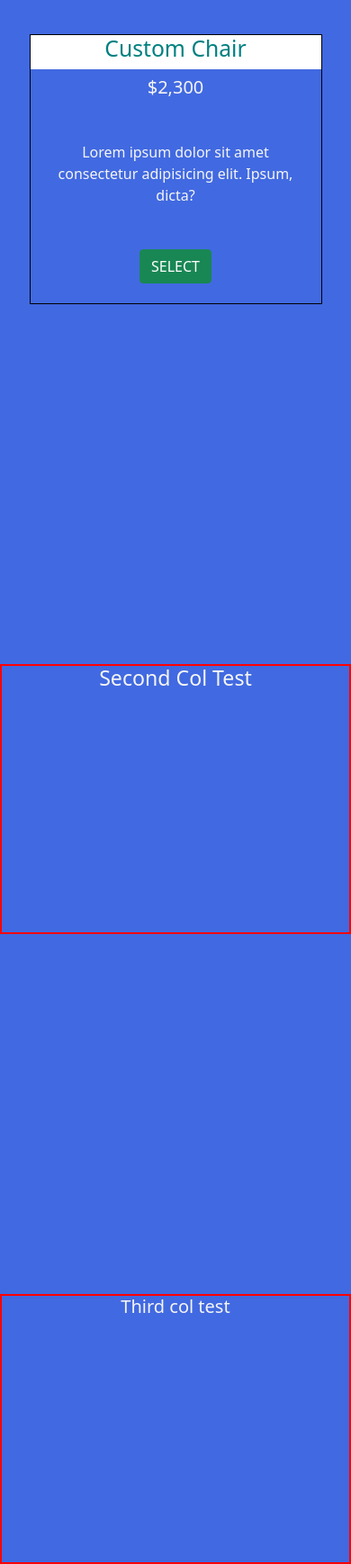
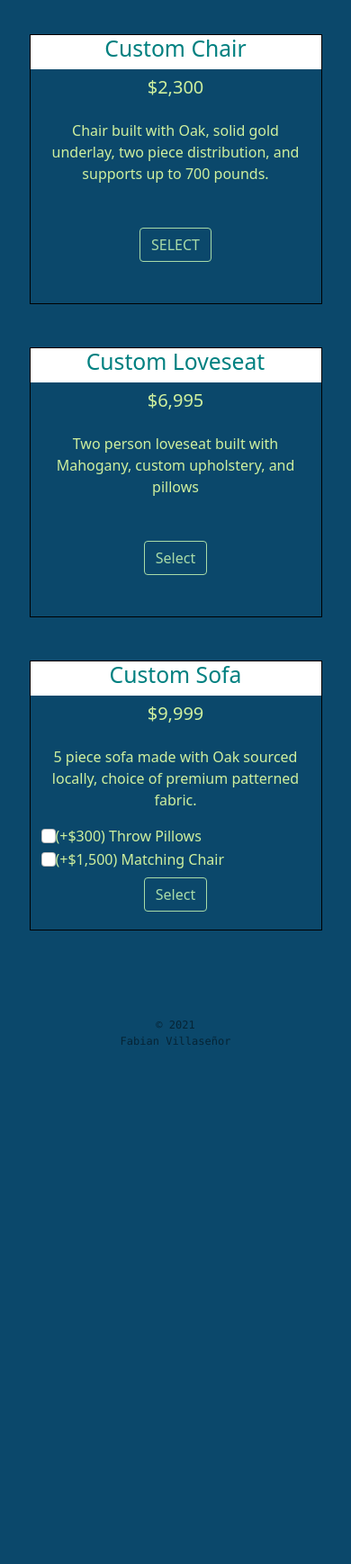
Before and after one commit to EndingNever/Fabian-Villasenor-Landing-Page, a plain HTML site: page Fabian-VIllasenor-Landing-Page.html in a window 390 px wide. Shown: the part 1220-2958 px from the top of the page at 90% size. After the commit the page ends 2402 px from the top, so only its background shows below. Drawn offline with nearby package versions, Linux system fonts and the light colour scheme.

Commit message:
fixing styling of page

```diff
--- a/Fabian-VIllasenor-Landing-Page.html
+++ b/Fabian-VIllasenor-Landing-Page.html
@@ -16,22 +16,22 @@
             <header>
                 <nav class="navbar navbar-expand-md navbar-light fixed-top navbar-custom">
                     <div class="container-fluid">
-                        <a href="#" class="navbar-brand navbar-custom">
+                        <a href="#" class="navbar-brand">
                             <img id="header-img" class="d-inline-block " width="200" height="75" src="https://i.ibb.co/Msysfjr/167f00e941cf4a66b2239712c836e9f4.png" alt="Chair Connoisseur company logo" width="200">
                         </a>
                         <button class="navbar-toggler" type="button" data-bs-toggle="collapse" data-bs-target="#navbarNavAltMarkup" aria-controls="navbarNavAltMarkup" aria-expanded="false" aria-label="Toggle navigation">
                             <span class="navbar-toggler-icon"></span>
                         </button>
-                        <div class="collapse navbar-collapse navbar-custom" id="navbarNavAltMarkup">
+                        <div class="collapse navbar-collapse" id="navbarNavAltMarkup">
                             <ul class="navbar-nav">
                                 <li class="nav-item">
-                                    <a href="#" class="nav-link" aria-current="page">Email</a>
+                                    <a href="#info" class="nav-link my-anchor">Info</a>
                                 </li>
                                 <li class="nav-item">
-                                    <a href="#" class="nav-link">Video</a>
+                                    <a href="#video" class="nav-link navbar-custom nav-color">Showcase</a>
                                 </li>
                                 <li class="nav-item">
-                                    <a href="#" class="nav-link">Pricing</a>
+                                    <a href="#inventory" class="nav-link navbar-custom nav-color">Inventory</a>
                                 </li>
                             </ul>
                         </div>
@@ -46,12 +46,12 @@
         </div>
     </div>
     <div class="row   mb-4 justify-content-center">
-        <div class="col-9      col-sm-5 col-md-3  text-center">
-            <form action="">
+        <div class="col-9 col-sm-5 col-md-3 text-center">
+            <form action="" id="info">
                 <label for="EmailInput">Enter Email for <strong>20%</strong> off <strong>$1000+</strong></label>
-                <input type="email" class="form-control mt-2 text-center" aria-describedby='emailHelp' placeholder='Enter email'>
-                <button class="btn btn-outline-warning  mt-2 d-none d-sm-table-cell">Submit</button>
-                <button class="btn btn-outline-warning btn-sm d-sm-none mt-2 ">Submit</button>
+                <input type="email" class="form-control mt-2 text-center" id="email" aria-describedby='emailHelp' placeholder='Enter email'>
+                <button class="btn btn-outline-warning shadow-none  mt-2 d-none d-sm-table-cell">Submit</button>
+                <button class="btn btn-outline-warning btn-sm d-sm-none mt-2 shadow-none">Submit</button>
             </form>
         </div>
     </div>  <!--Email CLOSING DIV-->
@@ -63,7 +63,7 @@
                 <path d="M1 0 0 1l2.2 3.081a1 1 0 0 0 .815.419h.07a1 1 0 0 1 .708.293l2.675 2.675-2.617 2.654A3.003 3.003 0 0 0 0 13a3 3 0 1 0 5.878-.851l2.654-2.617.968.968-.305.914a1 1 0 0 0 .242 1.023l3.356 3.356a1 1 0 0 0 1.414 0l1.586-1.586a1 1 0 0 0 0-1.414l-3.356-3.356a1 1 0 0 0-1.023-.242L10.5 9.5l-.96-.96 2.68-2.643A3.005 3.005 0 0 0 16 3c0-.269-.035-.53-.102-.777l-2.14 2.141L12 4l-.364-1.757L13.777.102a3 3 0 0 0-3.675 3.68L7.462 6.46 4.793 3.793a1 1 0 0 1-.293-.707v-.071a1 1 0 0 0-.419-.814L1 0zm9.646 10.646a.5.5 0 0 1 .708 0l3 3a.5.5 0 0 1-.708.708l-3-3a.5.5 0 0 1 0-.708zM3 11l.471.242.529.026.287.445.445.287.026.529L5 13l-.242.471-.026.529-.445.287-.287.445-.529.026L3 15l-.471-.242L2 14.732l-.287-.445L1.268 14l-.026-.529L1 13l.242-.471.026-.529.445-.287.287-.445.529-.026L3 11z"/>
               </svg> <!--svg for tool icon-->
         </div>
-            <div class="col-10 col-lg-6 mt-1 mt-sm-0 text-center"> <!--Column text for item info-->
+            <div class="col-10 col-lg-6 mt-1 mt-sm-0 text-center"  > <!--Column text for item info-->
                 <h2>
                     Ready To Use
                 </h2>
@@ -93,7 +93,7 @@
                 <path d="M0 3.5A1.5 1.5 0 0 1 1.5 2h9A1.5 1.5 0 0 1 12 3.5V5h1.02a1.5 1.5 0 0 1 1.17.563l1.481 1.85a1.5 1.5 0 0 1 .329.938V10.5a1.5 1.5 0 0 1-1.5 1.5H14a2 2 0 1 1-4 0H5a2 2 0 1 1-3.998-.085A1.5 1.5 0 0 1 0 10.5v-7zm1.294 7.456A1.999 1.999 0 0 1 4.732 11h5.536a2.01 2.01 0 0 1 .732-.732V3.5a.5.5 0 0 0-.5-.5h-9a.5.5 0 0 0-.5.5v7a.5.5 0 0 0 .294.456zM12 10a2 2 0 0 1 1.732 1h.768a.5.5 0 0 0 .5-.5V8.35a.5.5 0 0 0-.11-.312l-1.48-1.85A.5.5 0 0 0 13.02 6H12v4zm-9 1a1 1 0 1 0 0 2 1 1 0 0 0 0-2zm9 0a1 1 0 1 0 0 2 1 1 0 0 0 0-2z"/>
               </svg> <!--svg for truck icon-->
         </div>
-        <div class="col-10 col-lg-6   mt-1 mt-sm-0 text-center"> <!--Column text for item info-->
+        <div class="col-10 col-lg-6 mt-1 mt-sm-0 text-center" id="video"> <!--Column text for item info-->
             <h2>
                 First Class Delivery
             </h2>
@@ -104,37 +104,73 @@
 
     <!-- video -->
     <div class="mt-5 mb-5 embed-responsive d-flex justify-content-sm-start justify-content-md-center">
-        <iframe id="video" class="embed-responsive-item mx-auto" src="https://www.youtube.com/embed/i725tT1_0EI" width="560" height="315"  allowfullscreen></iframe>
+        <iframe  class="embed-responsive-item mx-auto" src="https://www.youtube.com/embed/i725tT1_0EI" width="560" height="315"  allowfullscreen></iframe>
     </div> <!--End Video-->
 
-    <div class="row d-flex justify-content-center justify-content-sm-center justify-content-md-around"> <!-- PRICING ROW 3 containers-->
-        <div class="col-10 col-md-4 col-lg-3 price-1  price-col text-center">
-            <div class="row" id="product">
+    <div class="row mb-5 d-flex justify-content-center justify-content-sm-center justify-content-md-around"> <!-- PRICING ROW 3 containers-->
+        <div class="col-10 col-sm-7 col-md-4 col-lg-3 price-1 mb-5 price-col text-center"> <!--Col 1 for "Custom Chair"-->
+            <div class="row" id="product"> <!--"Top of the card header"-->
                 <h2 >Custom Chair</h2>
             </div>
                 <div class="col mt-2">
                     <h5>$2,300</h5>
                 </div>
-                <div class="col mt-5 text-center">
-                    <p>Lorem ipsum dolor sit amet consectetur adipisicing elit. Ipsum, dicta?</p>
+                <div class="col mt-4 text-center">
+                    <p>Chair built with Oak, solid gold underlay, two piece distribution, and supports up to 700 pounds.</p>
                 </div>
                 <div class="col mt-5">
-                    <button class="btn btn-success">SELECT</button>
+                    <button class="btn btn-outline-warning shadow-none">SELECT</button>
                 </div>
-        </div>
-        <div class="col-sm-10 col-md-4 col-lg-3 price-col my-col text-center">
-            <h3>Second Col Test</h3>
-        </div>
-        <div class="col-sm-10 col-md-4 col-lg-3 price-col my-col text-center">
-            <h5>Third col test</h5>
-        </div>
+        </div> <!--Closing Card Div-->
+
+        <div class="col-10 col-sm-7 col-md-4 col-lg-3 mb-5 price-col price-1 text-center"><!--Col 2 whole card-->
+            <div class="row" id="product">
+                <h2>Custom Loveseat</h2>
+            </div>
+            <div class="col mt-2">
+                <h5>$6,995</h5>
+            </div>
+            <div class="col mt-4 text-center">
+                <p>Two person loveseat built with Mahogany, custom upholstery, and pillows </p>
+            </div>
+            <div class="col mt-5">
+                <button class="btn btn-outline-warning shadow-none">Select</button>
+            </div>
+        </div><!--Closing col 2 card div-->
+
+        <div class="col-10 col-sm-7 col-md-4 col-lg-3 mb-5 price-col price-1 text-center"> <!-- Col 3 whole card-->
+            <div class="row" id = 'product'>
+                <h2>Custom Sofa</h2>
+            </div>
+            <div class="col mt-2">
+                <h5>$9,999</h5>
+            </div>
+            <div class="col mt-4 text-center">
+                <p>5 piece sofa made with Oak sourced locally, choice of premium patterned fabric.</p>
+                <div class="form-check d-flex">
+                    <input type="checkbox" class="form-check-input"  id = 'flexCheckDefault'>
+                    <label for="flexCheckDefault" class="form-check-label">(+$300) Throw Pillows
+                    </label>
+                </div>
+                <div class="form-check d-flex">
+                    <input type="checkbox" class="form-check-input" id = 'flexCheckChecked' >
+                    <label for="flexCheckChecked" class=" form-check-label">(+$1,500) Matching Chair </label>
+                </div>
+            </div>
+            <div id="inventory" class="col mt-2 text-center">
+                <button class="btn btn-outline-warning shadow-none">Select</button>
+            </div>
+        </div><!--Closing col 3 card div-->
     </div> <!--END PRICING ROW-->
 
-    <div class="row footer-row text-end text-black-50">
-        <footer>
-            <p>copyright &#xa9; 2021 <br>
-            </p>
-        </footer>
+    <div class="row d-flex justify-content-center text-end text-black-50"><!--Footer with Copyright-->
+        <div class="col-8 col-md-12 text-center text-md-end footer-row">
+            <footer>
+                <p class = 'copyright font-monospace'>&#xa9; 2021 <br>
+                    Fabian Villaseñor
+                </p>
+            </footer>
+        </div>
     </div>
 
 
--- a/landing-page.css
+++ b/landing-page.css
@@ -3,8 +3,8 @@
  align the page.  */
 
 body{
-    background-color: royalblue;
-    color: whitesmoke;
+    background-color: #0B486B;
+    color: #CFF09E;
 
     /* This padding-top is required, otherwise the top row of the  content
     (custom chairs crafted etc...) will be covered by the nav bar */
@@ -25,18 +25,19 @@ Will NOT be in final product */
 
 /* This is used to change the background color of the fixed nav bar. */
 .navbar-custom{
-     background-color: darkslategray;
+     background-color: #3B8686;
 }
 
-/* This price-col is only for testing purposes, this will be deleted by the
-final draft */
+
+/* This price-col gives the card its height  */
 .price-col{
     height:300px;
-    margin-bottom:400px;
+    /* margin-bottom:400px; */
 }
 
 .footer-row{
-    background-color: darkcyan;
+    /* background-color: darkcyan; */
+
 }
 
 /* This is how I tried to originally align the text under the email input.
@@ -56,3 +57,49 @@ text color TBD */
     background-color: white;
     color: teal;
 }
+
+html {
+    font-size: 1rem;
+  }
+
+  .copyright {
+    font-size: 12px;
+}
+.my-anchor{
+    padding-top: 50px;
+    margin-top: -40px;
+}
+
+.btn-outline-warning{
+    border-color: #A8DBA8;
+    color:#A8DBA8;
+}
+
+.btn:hover{
+    background-color:#97e597 !important;
+    border-color: #97e597 !important;
+    box-shadow:2px 3px 3px black;
+    color:aliceblue ;
+}
+
+/* .btn-outline-warning:active:focus{
+    background-color: red;
+    background-image: none;
+    border-color: red !important;
+    border-radius: red !important;
+    box-shadow: red;
+}
+.btn-outline-warning:active{
+    background-image: none;
+    background-color: none;
+    border-radius: none;
+    border: none;
+    border-style: none;
+} */
+/* .btn:focus, .btn:active, .btn:current{
+    outline: none;
+    box-shadow: none;
+    border:none;
+    border-radius: none;
+    box-shadow: none;
+} */
```
